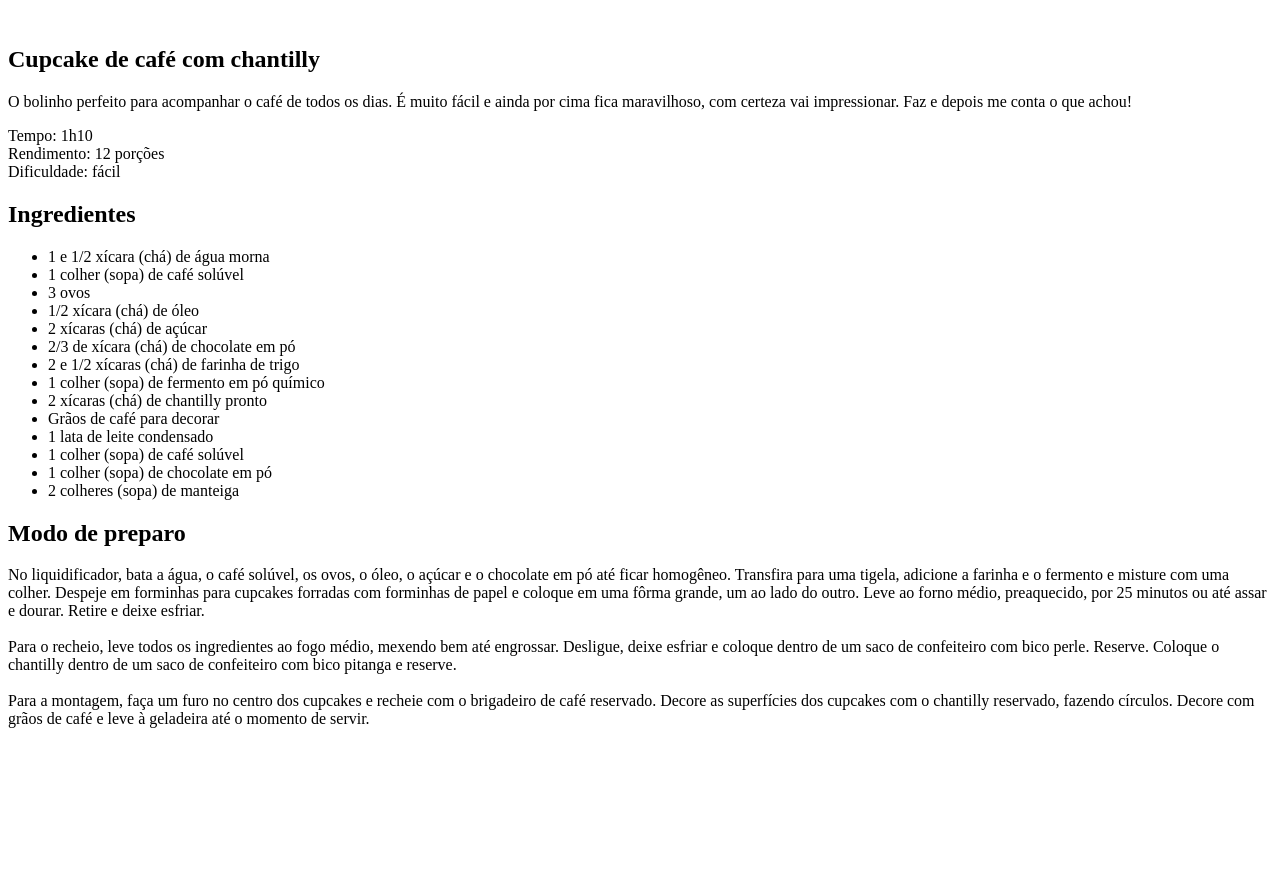
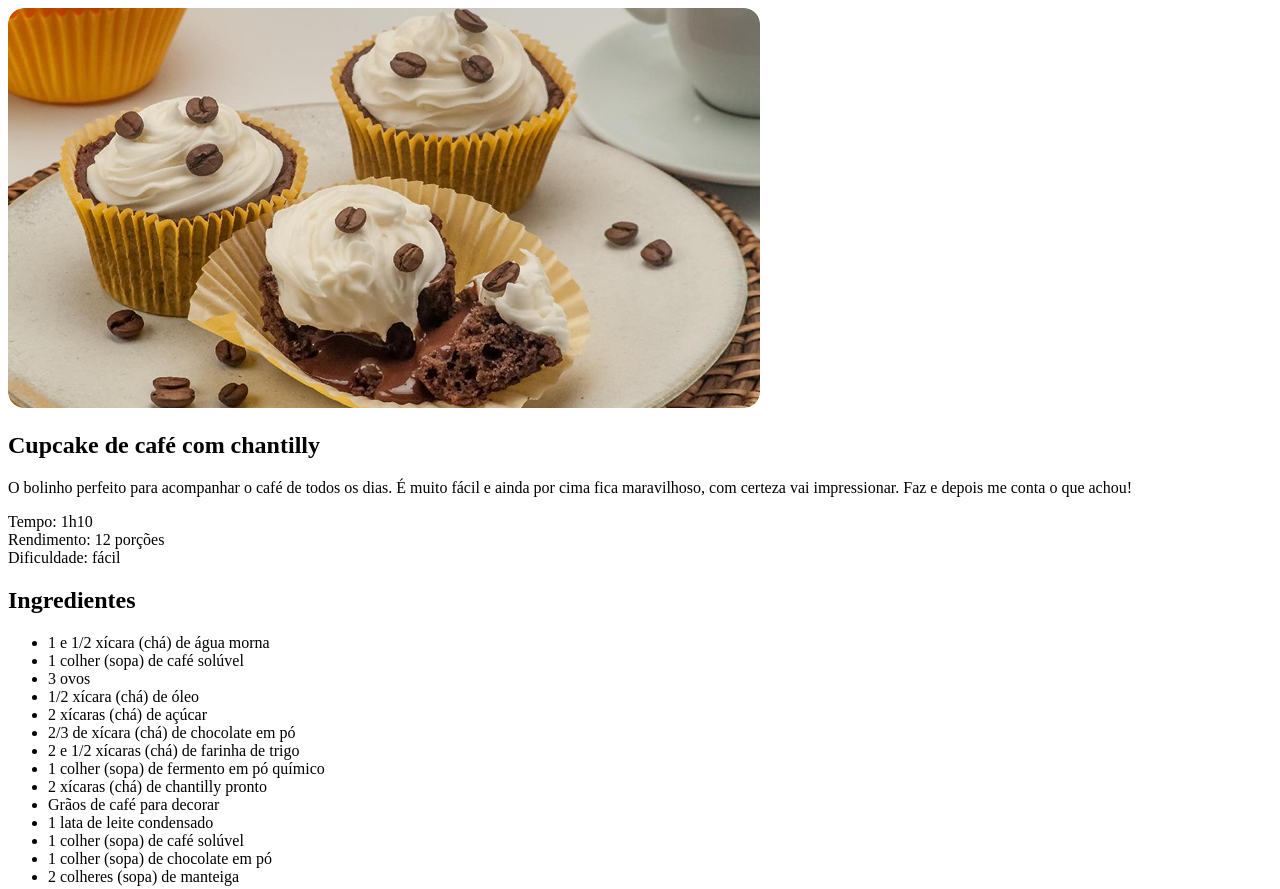
Before and after one commit to Uesllen/upgraded-fishstick, a plain HTML site: page index.html in a window 1280 px wide. Shown: the top 889 px of the page. Before the commit the page ends 800 px from the top, so only its background shows below. Drawn offline with Linux system fonts and the light colour scheme.

Commit message:
adicionando imagens e style.css

```diff
--- a/index.html
+++ b/index.html
@@ -4,10 +4,11 @@
   <meta charset="UTF-8">
   <meta name="viewport" content="width=device-width, initial-scale=1.0">
   <title>Página de receita</title>
+<link rel="stylesheet" href="style.css">
 </head>
 <body>
   <div id="pg">
-    <img src="" alt="">
+    <img src="assets/main-image.png" alt="cupcake com graos de café">
     <main>
       <section id="about">
         <h1>Cupcake de café com chantilly</h1>
--- /dev/null
+++ b/style.css
@@ -0,0 +1,3 @@
+img {
+  border-radius: 16px;
+}
```
Also changed, not shown: assets/bg-image.jpg (added), assets/main-image.png (added).
